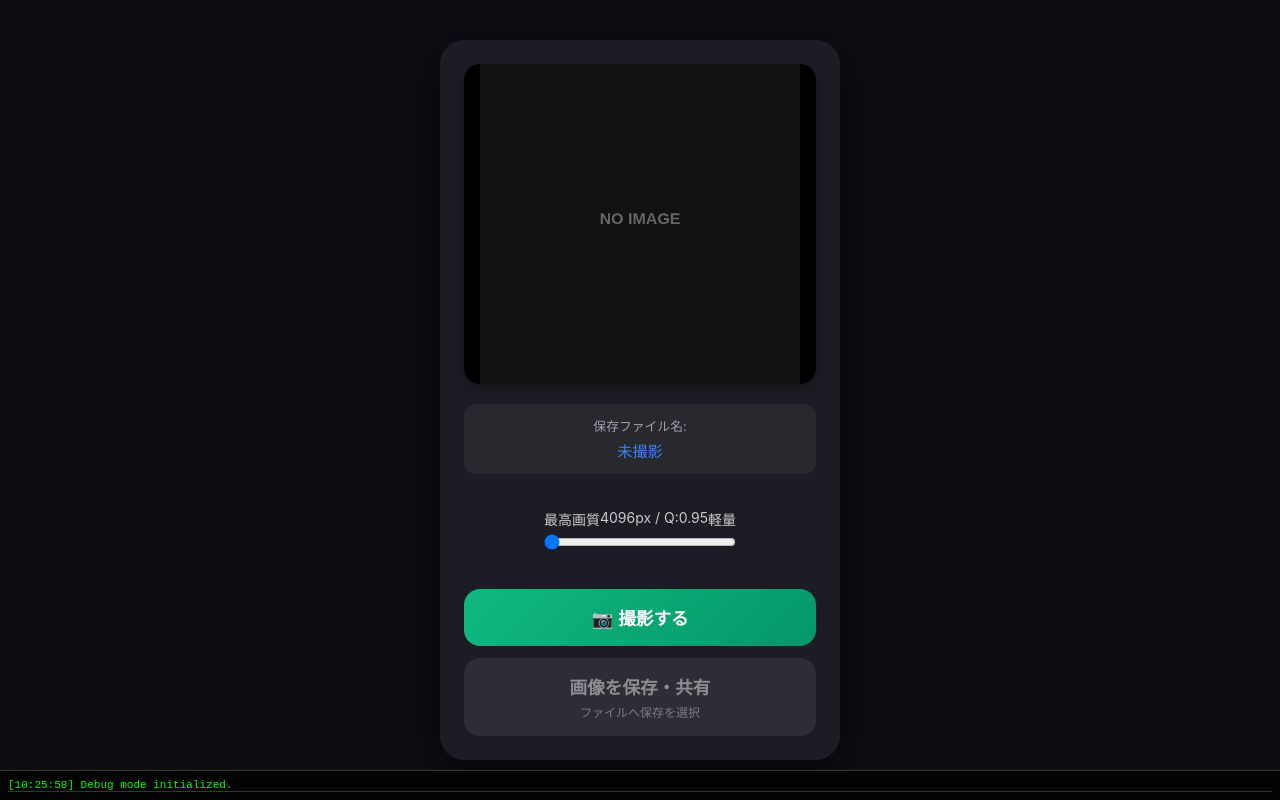
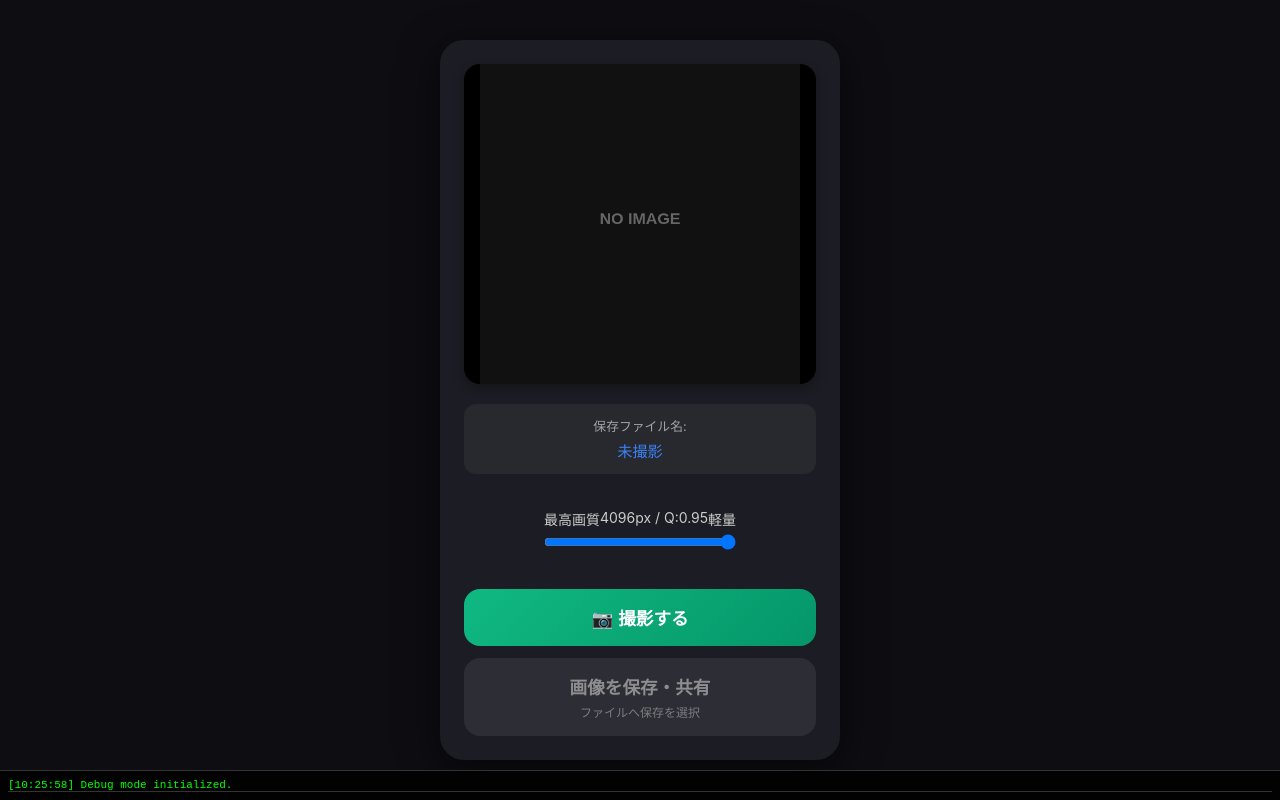
Before and after one commit to sukimamieldesign/iphone-test, a website built with Vite: page index.html in a window 1280 px wide. Built offline with nearby package versions, Linux system fonts and the light colour scheme.

Commit message:
Set default quality to lightweight (right side)

```diff
--- a/index.html
+++ b/index.html
@@ -31,7 +31,7 @@
           <span id="qualityVal">4096px / Q:0.95</span>
           <span>軽量</span>
         </div>
-        <input type="range" id="qualitySlider" min="0" max="100" value="0" style="width: 100%;">
+        <input type="range" id="qualitySlider" min="0" max="100" value="100" style="width: 100%;">
       </div>
 
       <!-- 隠しinput（カメラ起動用） -->
```
